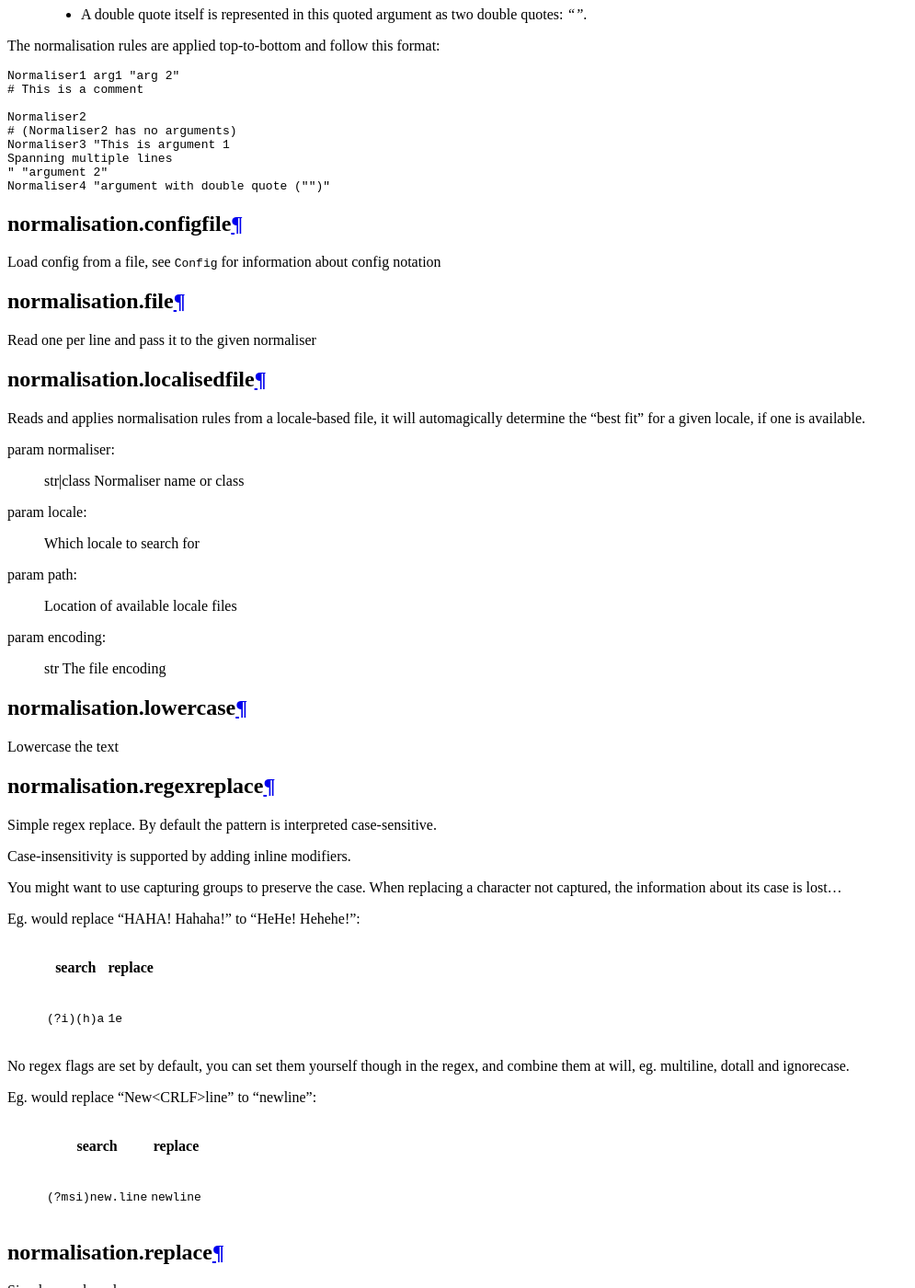
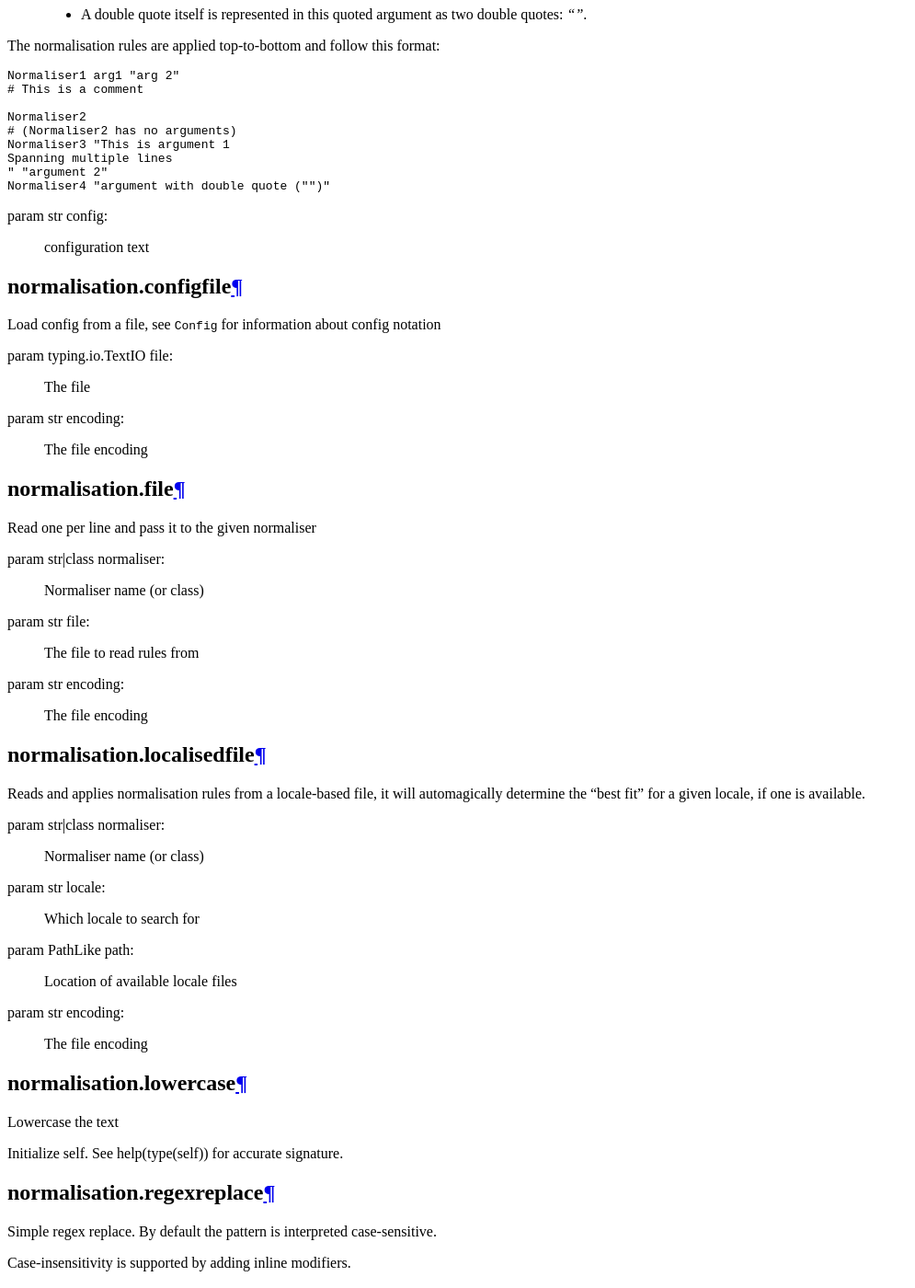
Before and after one commit to ebu/benchmarkstt, a Sphinx documentation site: the page built from docs/api-methods.rst, in a window 1280 px wide and 1400 px high, scrolled down 1452 px. Shown: the whole window at 92% size, without its empty margins (0-995 px from the left). Built offline with Sphinx 7.4.7 and the Read the Docs theme 2.0.0, drawn with Linux system fonts in a browser that asks for light colours; some of the changed text lies outside the part shown.

Commit message:
cleanup comments

```diff
--- a/docs/api-methods.rst
+++ b/docs/api-methods.rst
@@ -64,30 +64,41 @@ The normalisation rules are applied top-to-bottom and follow this format:
     " "argument 2"
     Normaliser4 "argument with double quote ("")"
 
+:param str config: configuration text
+
 normalisation.configfile
 ------------------------
 
 Load config from a file, see :py:class:`Config` for information about config notation
+
+:param typing.io.TextIO file: The file
+:param str encoding: The file encoding
 
 normalisation.file
 ------------------
 
 Read one per line and pass it to the given normaliser
 
+:param str|class normaliser: Normaliser name (or class)
+:param str file: The file to read rules from
+:param str encoding: The file encoding
+
 normalisation.localisedfile
 ---------------------------
 
 Reads and applies normalisation rules from a locale-based file, it will automagically determine the "best fit" for a given locale, if one is available.
 
-:param normaliser: str|class Normaliser name or class
-:param locale: Which locale to search for
-:param path: Location of available locale files
-:param encoding: str The file encoding
+:param str|class normaliser: Normaliser name (or class)
+:param str locale: Which locale to search for
+:param PathLike path: Location of available locale files
+:param str encoding: The file encoding
 
 normalisation.lowercase
 -----------------------
 
 Lowercase the text
+
+Initialize self.  See help(type(self)) for accurate signature.
 
 normalisation.regexreplace
 --------------------------
@@ -134,6 +145,8 @@ normalisation.unidecode
 
 Unidecode characters to ASCII form, see `Python's Unidecode package <https://pypi.org/project/Unidecode>`_ for more info.
 
+Initialize self.  See help(type(self)) for accurate signature.
+
 help
 ----
 
```
Also changed, not shown: 2 other files.
